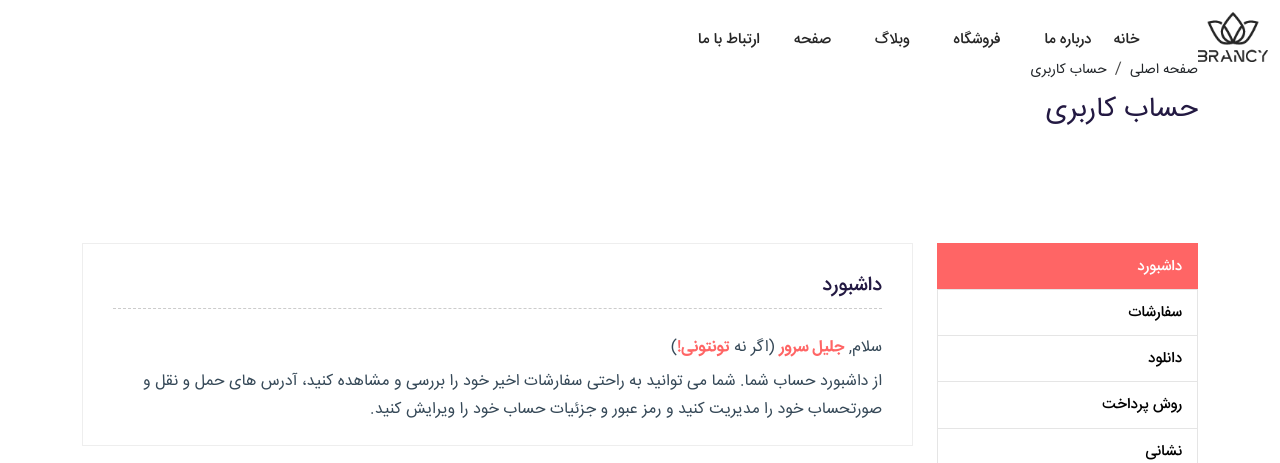
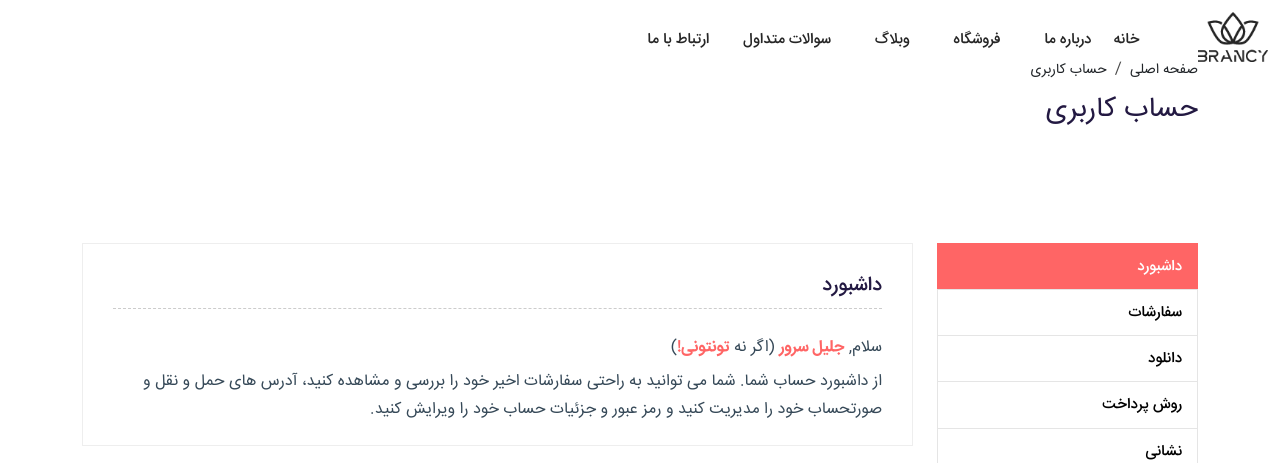
Before and after one commit to radman1007/Aida-Beauty7, a Django app: page /accounts/profile/ in a window 1280 px wide. Shown: the top 463 px of the page. Run offline with Django 5.2, Linux system fonts and the light colour scheme; some libraries are stand-ins or nearby versions; some web fonts are replaced.

Commit message:
debug and create profile page

```diff
--- a/home/templates/my-account.html
+++ b/home/templates/my-account.html
@@ -35,7 +35,7 @@
                         <button class="nav-link" id="payment-method-tab" data-bs-toggle="tab" data-bs-target="#payment-method" type="button" role="tab" aria-controls="payment-method" aria-selected="false">روش پرداخت</button>
                         <button class="nav-link" id="address-edit-tab" data-bs-toggle="tab" data-bs-target="#address-edit" type="button" role="tab" aria-controls="address-edit" aria-selected="false">نشانی</button>
                         <button class="nav-link" id="account-info-tab" data-bs-toggle="tab" data-bs-target="#account-info" type="button" role="tab" aria-controls="account-info" aria-selected="false">جزئیات حساب</button>
-                        <form class="" action="{% url "logout" %}">{% csrf_token %} <button class="nav-link" type="submit">خروج</button></form>
+                        <form class="" action="{% url "logout" %}" method="POST">{% csrf_token %}<button class="nav-link" type="submit">خروج</button></form>
                     </div>
                 </div>
                 <div class="col-lg-9 col-md-8">
--- a/home/views.py
+++ b/home/views.py
@@ -2,6 +2,8 @@ from django.shortcuts import render, redirect
 from article.models import Blog
 from product.models import Product
 from .forms import ContactForm
+from django.contrib.auth.decorators import login_required
+
 
 def index(request):
     forms = Blog.objects.all()
@@ -27,5 +29,6 @@ def contact(request):
     }
     return render(request, "contact.html", context)
 
+@login_required()
 def profile(request):
     return render(request, 'my-account.html')
--- a/templates/base.html
+++ b/templates/base.html
@@ -85,12 +85,7 @@
                                     </li>
                                 </ul>
                             </li>
-                            <li class="has-submenu"><a href="">صفحه</a>
-                                <ul class="submenu-nav">
-                                    <li><a href="{% url "profile" %}">حساب کاربری</a></li>
-                                    <li><a href="{% url "faq" %}">سوالات متداول</a></li>
-                                </ul>
-                            </li>
+                            <li class="has-submenu"><a href="{% url "faq" %}">سوالات متداول</a></li>
                             <li><a href="{% url "contact" %}">ارتباط با ما</a></li>
                         </ul>
                     </div>
@@ -125,7 +120,7 @@
                 </span>
                         </button>
 
-                        <a class="header-action-btn" href="{% url "login" %}">
+                        <a class="header-action-btn" href="{% if user.is_authenticated %}{% url "profile" %}{% else %}{% url "login" %}{% endif %}">
                                 <span class="icon">
                   <svg width="30" height="30" viewBox="0 0 30 30" fill="none" xmlns="http://www.w3.org/2000/svg" xmlns:xlink="http://www.w3.org/1999/xlink">
                     <rect class="icon-rect" width="30" height="30" fill="url(#pattern3)"/>
```
Also changed, not shown: db.sqlite3.
